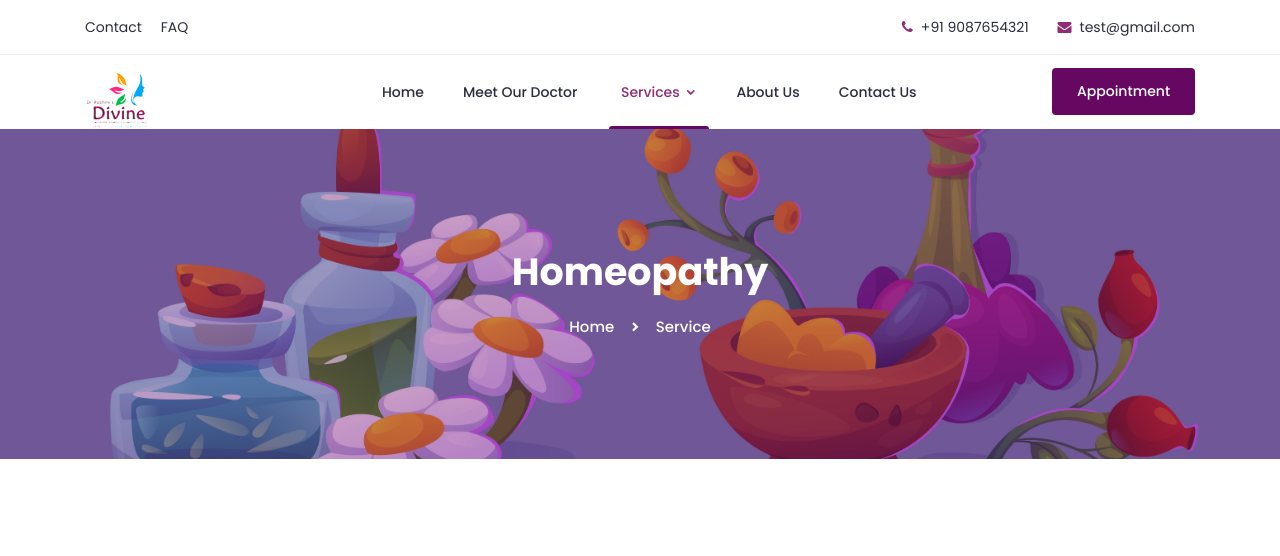
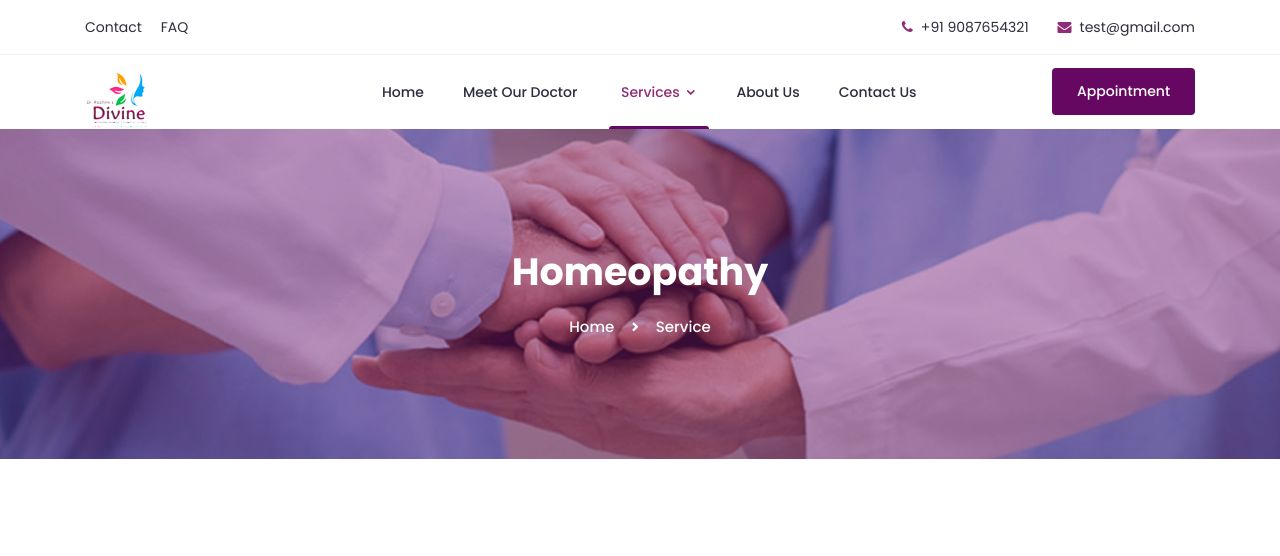
Before and after one commit to pavanbeldar7773/devine, a plain HTML site: page homeopathy.html in a window 1280 px wide. Shown: the top 556 px of the page. Drawn offline with Linux system fonts and the light colour scheme; a script that the page names is missing.

Commit message:
Update homeopathy.html

```diff
--- a/homeopathy.html
+++ b/homeopathy.html
@@ -67,7 +67,7 @@
 
     <style>
       .breadcrumbs {
-        background-image: url("../img/homeopathy.jpg");
+/*         background-image: url("../img/homeopathy.jpg"); */
         background-size: cover;
         background-position: center;
         background-repeat: no-repeat;
```
